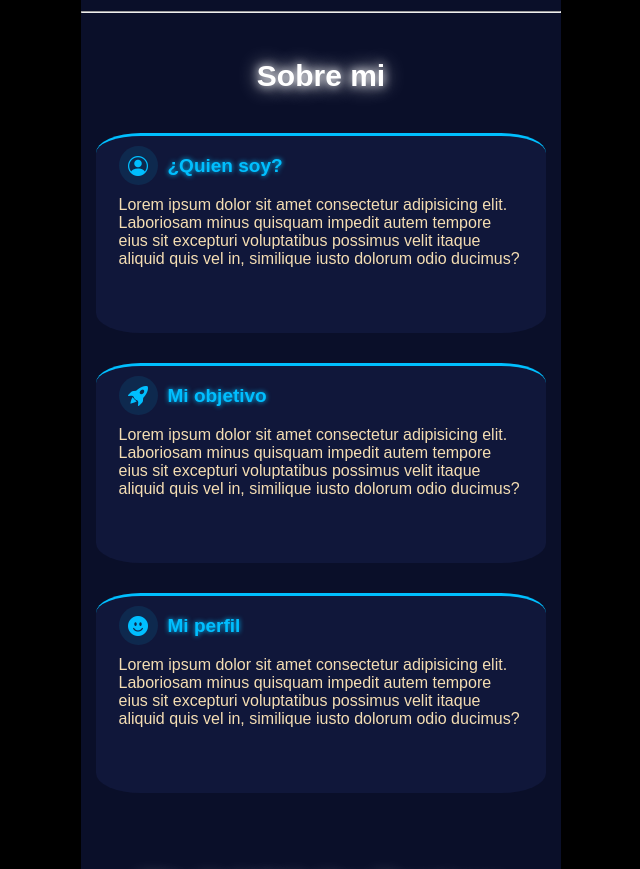
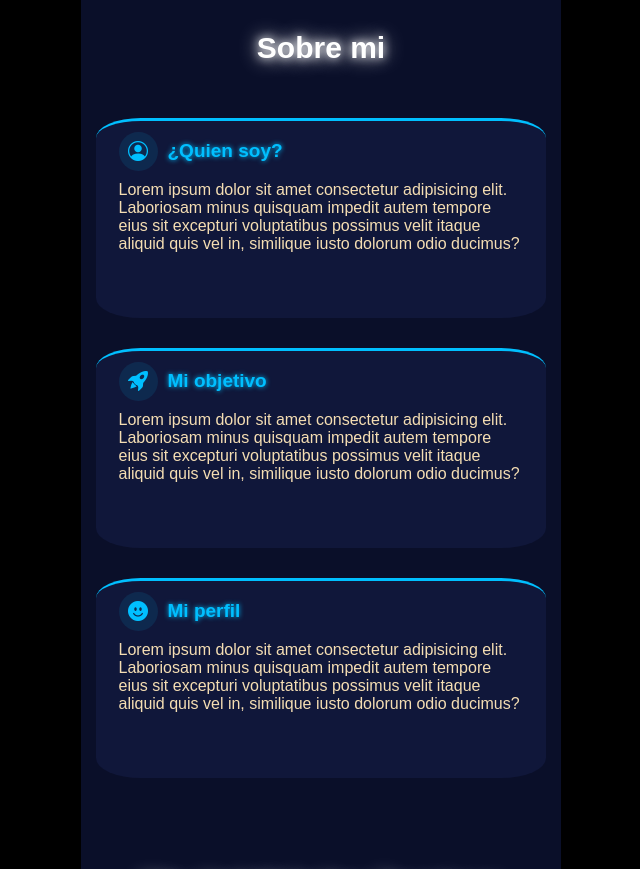
Before and after one commit to cano0102/PORTAFOLIO, a plain HTML site: page PORTAFOLIO/index.html in a window 1280 px wide. Shown: the part 789-1658 px from the top of the page, without its empty margins (319-959 px from the left). Drawn offline with nearby package versions, Linux system fonts and the light colour scheme.

Commit message:
Agregando detalles

```diff
--- a/PORTAFOLIO/css/style.css
+++ b/PORTAFOLIO/css/style.css
@@ -378,8 +378,8 @@ Estilos De Descripcion Y Nombres */
    display: flex;
    justify-content: center;
    align-items: center;
-   margin-top: 37px;
-     text-shadow: 0 0 10px white, 0 0 20px white;
+   margin-top: 10px;
+  text-shadow: 0 0 10px white, 0 0 20px white;
 
 }
 
@@ -656,7 +656,7 @@ Estilos De Descripcion Y Nombres */
 /* sesion de los proyectos */
 
 .sesion-proyectos{
-  min-height: 100vh;
+  min-height: auto;
   width: 100%;
   max-width: 480px;
   background-color: #0a0f29;
--- a/PORTAFOLIO/index.html
+++ b/PORTAFOLIO/index.html
@@ -89,7 +89,6 @@
 
 
     </div>
-    <hr>
     <section class="sobremi">
 
 
```
